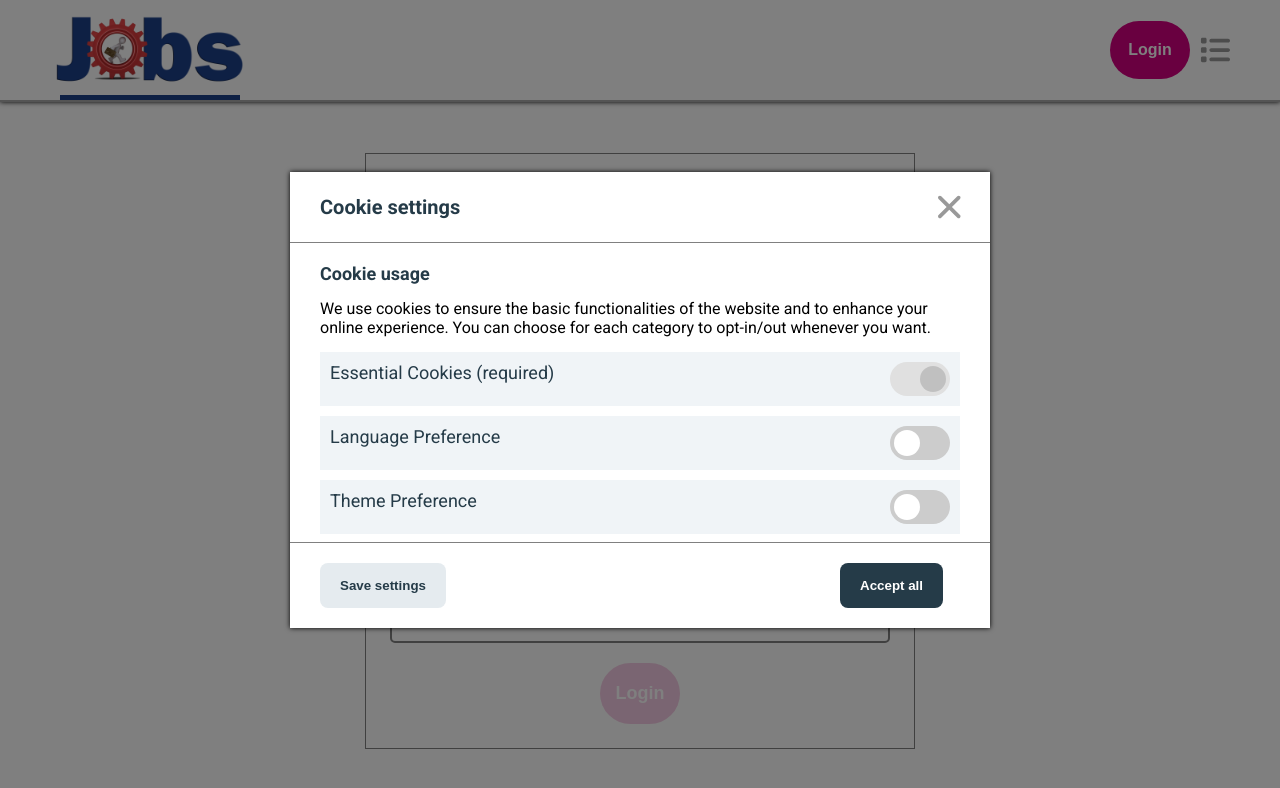
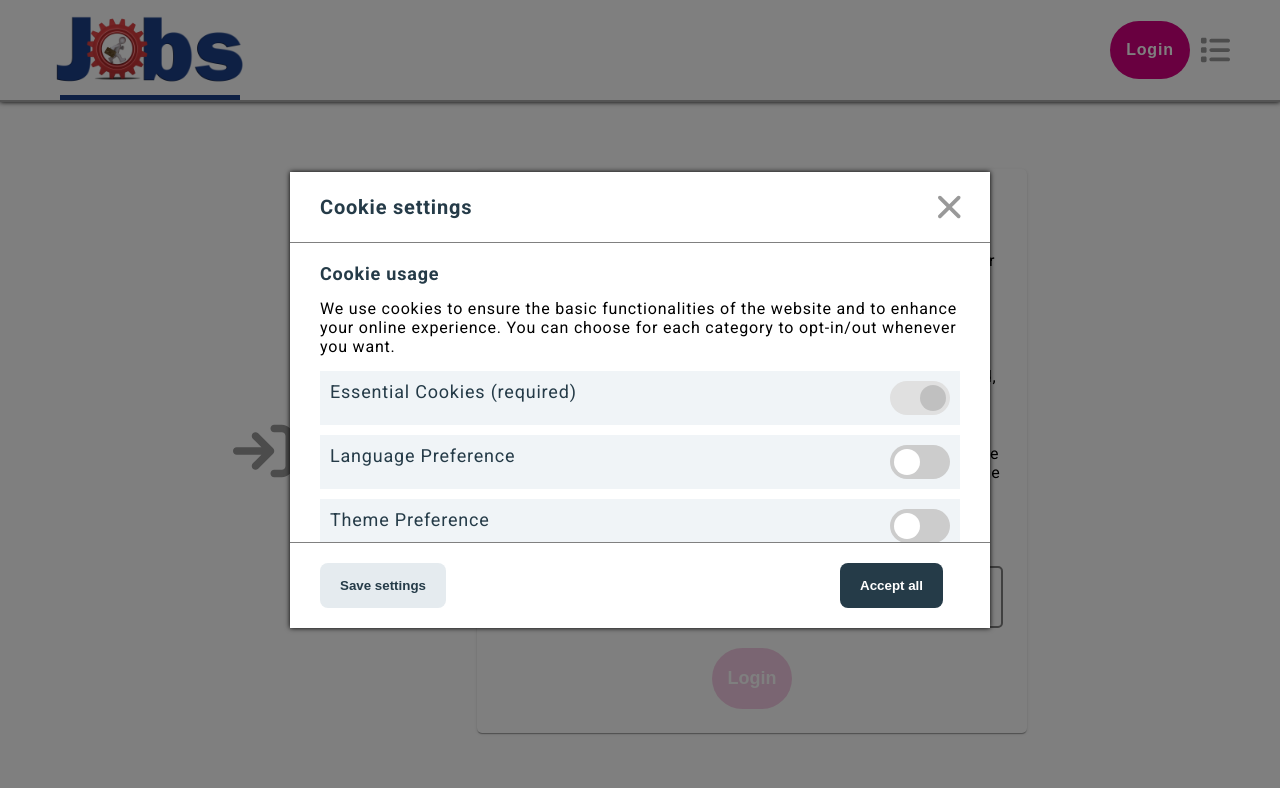
Before and after one commit to nmargenov/Job-Hiring-Website-ReactJS-NodeJS, a React (Vite) app in the folder client/: page /login in a window 1280 px wide. Shown: the top 788 px of the page. Built offline with nearby package versions, Linux system fonts and the light colour scheme; no server answers.

Commit message:
Finished html&css login page

```diff
--- a/client/src/components/Auth/Login/Login.jsx
+++ b/client/src/components/Auth/Login/Login.jsx
@@ -2,10 +2,25 @@ import { useTranslation } from "react-i18next";
 
 import styles from "./login.module.css";
 import { LoginForm } from "./LoginForm/LoginForm";
+import { FontAwesomeIcon } from "@fortawesome/react-fontawesome";
+import { faSignIn } from "@fortawesome/free-solid-svg-icons";
+import { useRef } from "react";
 
 export const Login = () => {
     const { t } = useTranslation();
+
+    const inputRef = useRef(null);
+
+    const handleFocus = () => {
+        inputRef.current?.focus();
+    };
+
     return (
+        <div className={styles['main-login']}>
+            <div className={styles['login-icon']}>
+                <FontAwesomeIcon onClick={handleFocus} icon={faSignIn} />
+                <span>{t('login')}</span>
+            </div>
             <div className={styles["login-div"]}>
                 <h2>{t('login-title')}</h2>
                 <ul>
@@ -22,7 +37,8 @@ export const Login = () => {
                         <p dangerouslySetInnerHTML={{ __html: t("login-span4") }} />
                     </li>
                 </ul>
-            <LoginForm/>
+                <LoginForm ref={inputRef} />
+            </div>
         </div>
     )
 }
--- a/client/src/components/Auth/Login/LoginForm/LoginForm.jsx
+++ b/client/src/components/Auth/Login/LoginForm/LoginForm.jsx
@@ -4,7 +4,7 @@ import { useForm } from '../../../../hooks/useForm';
 import { isValidEmail } from '../../../../utils/regex';
 import { login } from '../../../../services/authService';
 
-export const LoginForm = () => {
+export const LoginForm = ({ref}) => {
 
     const initialValues = {
         email: ''
@@ -41,6 +41,7 @@ export const LoginForm = () => {
                     required
                     minLength="3"
                     maxLength="40"
+                    ref={ref}
                     className={`${values.email.length > 0 && !isValidEmail(values.email) ? styles.invalid : ""}`}
                     value={values.email}
                     onChange={onInputChange}
--- a/client/src/components/Auth/Login/login.module.css
+++ b/client/src/components/Auth/Login/login.module.css
@@ -3,15 +3,16 @@
     max-width: 550px;
     display: flex;
     flex-direction: column;
-    border: 1px solid gray;
     padding: 24px;
     margin: 20px;
+    border-radius: 5px;
+    box-shadow: 0px 2px 1px -1px rgba(0, 0, 0, .2), 0px 1px 1px 0px rgba(0, 0, 0, .14), 0px 1px 3px 0px rgba(0, 0, 0, .12);
 }
 
 .login-div h2 {
     margin-bottom: 10px;
     font-weight: 500;
-    font-size: 32px;
+    font-size: 24px;
     padding-bottom: 20px;
 }
 
@@ -20,5 +21,35 @@
     flex-direction: column;
     gap: 20px;
     list-style: none;
-    font-size: 18px;
+    font-size: 16px;
 }
+
+.main-login{
+    display: flex;
+    align-items: center;
+    gap: 60px;
+    padding: 30px;
+}
+
+.login-icon{
+    display: flex;
+    align-items: center;
+    font-size: 28px;
+    gap: 30px;
+    font-weight: bold;
+    color: var(--login-form-svg);
+}
+
+.login-icon svg{
+    height: 60px;
+    width:fit-content;
+    color: var(--login-form-svg);
+}
+
+
+
+@media (max-width: 992px) {
+    .login-icon{
+        display: none;
+    }
+}
--- a/client/src/index.css
+++ b/client/src/index.css
@@ -8,6 +8,7 @@
     --svg-color: #999;
     --login-form-color:white;
     --login-form-text: #343436;
+    --login-form-svg: #999999;
 }
 
 :root[data-theme='dark'] {
@@ -20,6 +21,7 @@
     --svg-color: #ffffff;
     --login-form-color:#343436;
     --login-form-text: white;
+    --login-form-svg: rgb(202, 202, 202);
 }
 
 body {
--- a/client/styles.css
+++ b/client/styles.css
@@ -5,5 +5,6 @@
 }
 
 body {
-      font-family: 'Roboto', sans-serif;
+    font-family: 'Roboto', sans-serif;
+    letter-spacing: 0.8px;
 }
```
Lines whose indentation alone changed are shown as unchanged.
